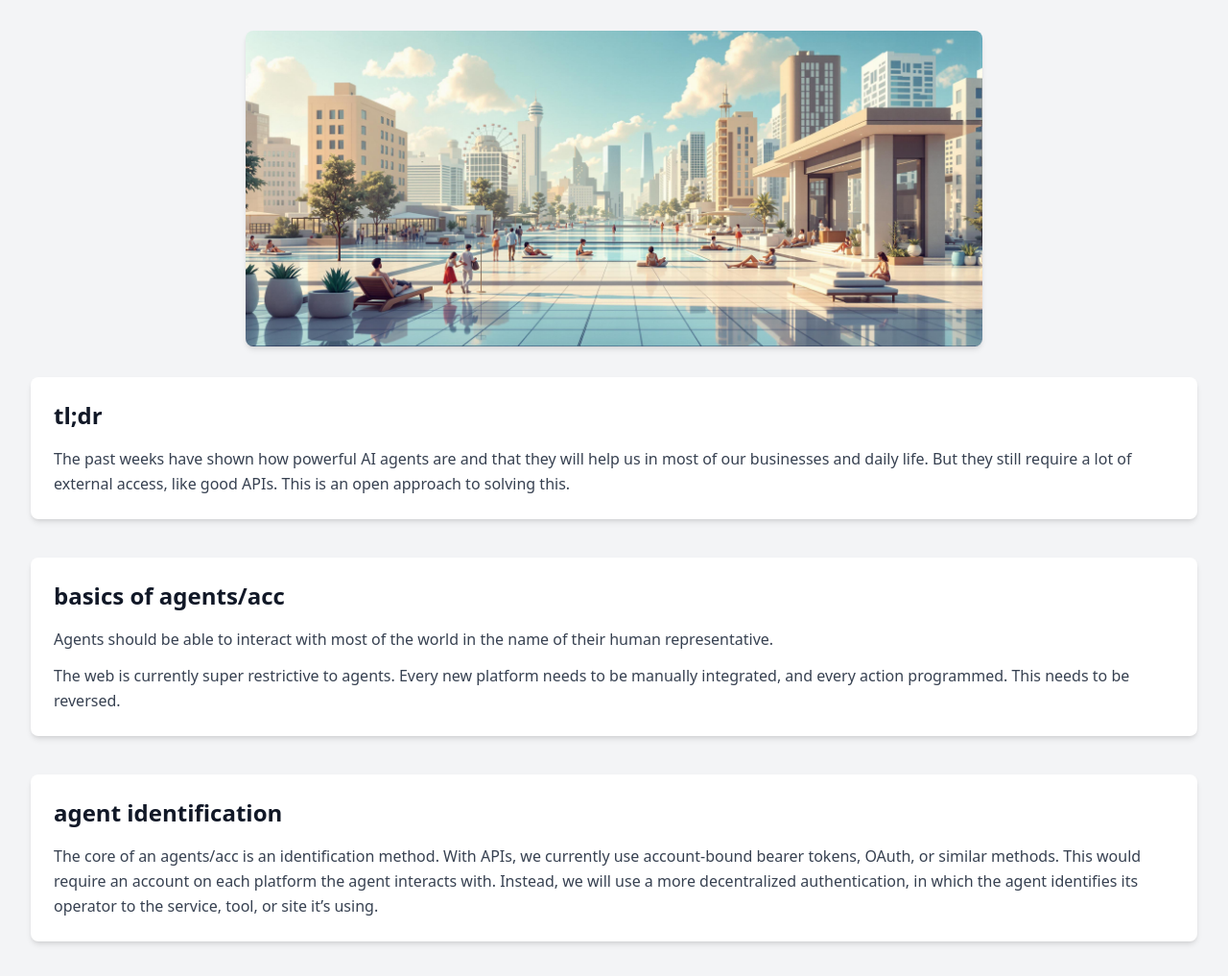
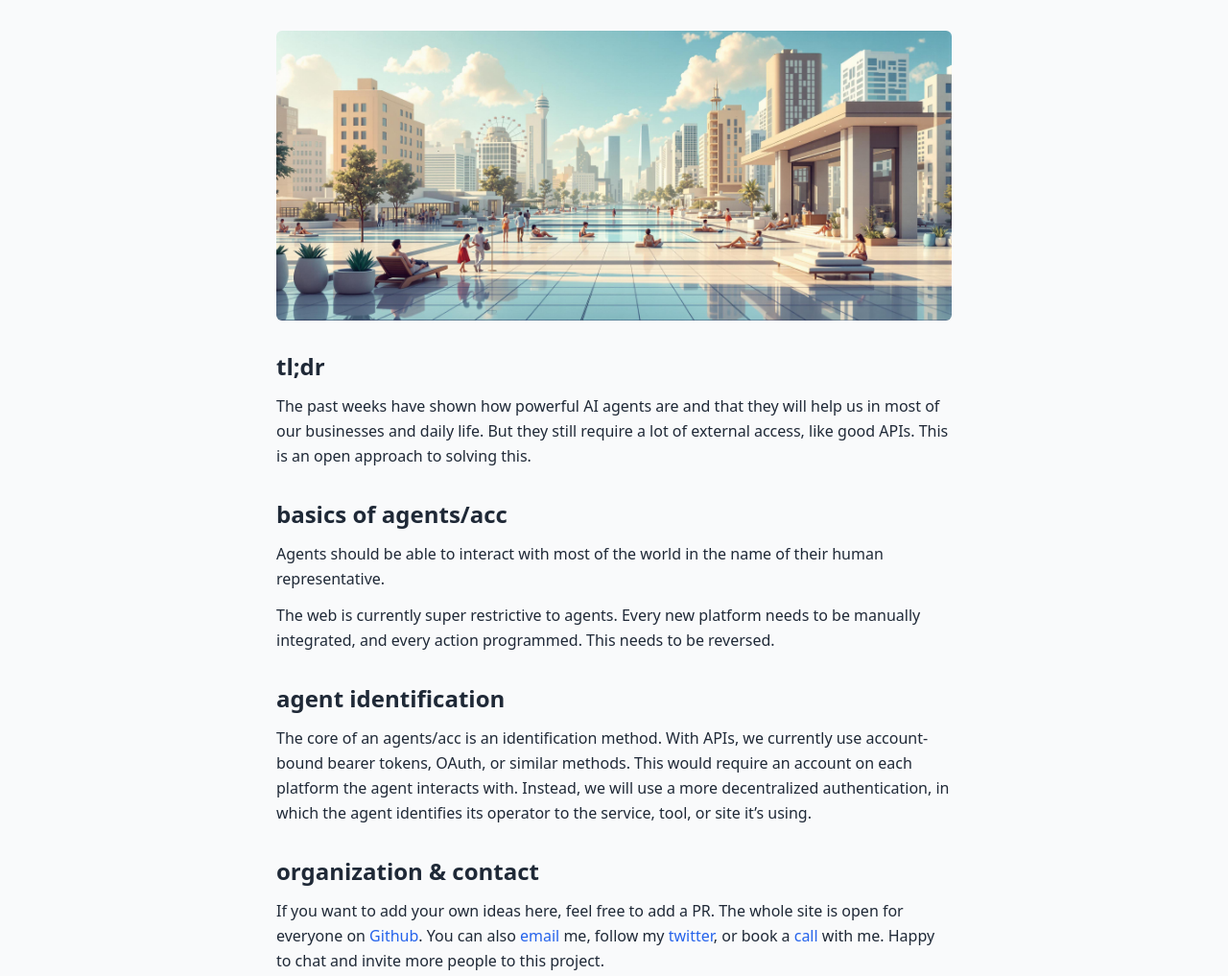
Before and after one commit to 0w9/agents-acc, a website: page index.html in a window 1280 px wide. Shown: the top 1017 px of the page at 96% size. Drawn offline with nearby package versions, Linux system fonts and the light colour scheme.

Commit message:
Update index.html

```diff
--- a/index.html
+++ b/index.html
@@ -7,43 +7,43 @@
   <title>Agents for Everyone</title>
   <script src="https://cdn.tailwindcss.com"></script>
 </head>
-<body class="bg-gray-100 text-gray-800 font-sans">
+<body class="bg-gray-50 text-gray-800 font-sans antialiased">
 
   <!-- Wrapper -->
-  <div class="container mx-auto px-4 sm:px-6 lg:px-8 py-8">
+  <div class="max-w-3xl mx-auto px-4 sm:px-6 lg:px-8 py-8">
 
     <!-- Banner Section -->
     <div class="flex justify-center mb-8">
-      <img src="./banner.jpg" alt="Banner Image" class="rounded-lg shadow-md w-full max-w-3xl">
+      <img src="./banner.jpg" alt="Banner Image" class="w-full rounded-md">
     </div>
 
     <!-- Content Section -->
-    <div class="space-y-10">
+    <div class="space-y-8">
 
       <!-- tl;dr Section -->
-      <section class="bg-white p-6 rounded-lg shadow-md">
-        <h2 class="text-2xl font-bold text-gray-900 mb-4">tl;dr</h2>
-        <p class="text-gray-700 leading-relaxed">
+      <section>
+        <h2 class="text-2xl font-bold mb-3">tl;dr</h2>
+        <p class="leading-relaxed">
           The past weeks have shown how powerful AI agents are and that they will help us in most of our businesses and daily life.
           But they still require a lot of external access, like good APIs. This is an open approach to solving this.
         </p>
       </section>
 
       <!-- Basics Section -->
-      <section class="bg-white p-6 rounded-lg shadow-md">
-        <h2 class="text-2xl font-bold text-gray-900 mb-4">basics of agents/acc</h2>
-        <p class="text-gray-700 leading-relaxed">
+      <section>
+        <h2 class="text-2xl font-bold mb-3">basics of agents/acc</h2>
+        <p class="leading-relaxed">
           Agents should be able to interact with most of the world in the name of their human representative.
         </p>
-        <p class="text-gray-700 leading-relaxed mt-3">
+        <p class="leading-relaxed mt-3">
           The web is currently super restrictive to agents. Every new platform needs to be manually integrated, and every action programmed. This needs to be reversed.
         </p>
       </section>
 
       <!-- Agent Identification Section -->
-      <section class="bg-white p-6 rounded-lg shadow-md">
-        <h2 class="text-2xl font-bold text-gray-900 mb-4">agent identification</h2>
-        <p class="text-gray-700 leading-relaxed">
+      <section>
+        <h2 class="text-2xl font-bold mb-3">agent identification</h2>
+        <p class="leading-relaxed">
           The core of an agents/acc is an identification method. With APIs, we currently use account-bound bearer tokens, OAuth, or similar methods.
           This would require an account on each platform the agent interacts with. Instead, we will use a more decentralized authentication,
           in which the agent identifies its operator to the service, tool, or site it’s using.
@@ -51,9 +51,9 @@
       </section>
 
       <!-- Organization & Contact Section -->
-      <section class="bg-white p-6 rounded-lg shadow-md">
-        <h2 class="text-2xl font-bold text-gray-900 mb-4">organization & contact</h2>
-        <p class="text-gray-700 leading-relaxed">
+      <section>
+        <h2 class="text-2xl font-bold mb-3">organization & contact</h2>
+        <p class="leading-relaxed">
           If you want to add your own ideas here, feel free to add a PR. The whole site is open for everyone on
           <a href="https://github.com/0w9/agents-acc/" class="text-blue-600 hover:underline">Github</a>. You can also
           <a href="mailto:lennard@beachcode.de" class="text-blue-600 hover:underline">email</a> me, follow my
```
